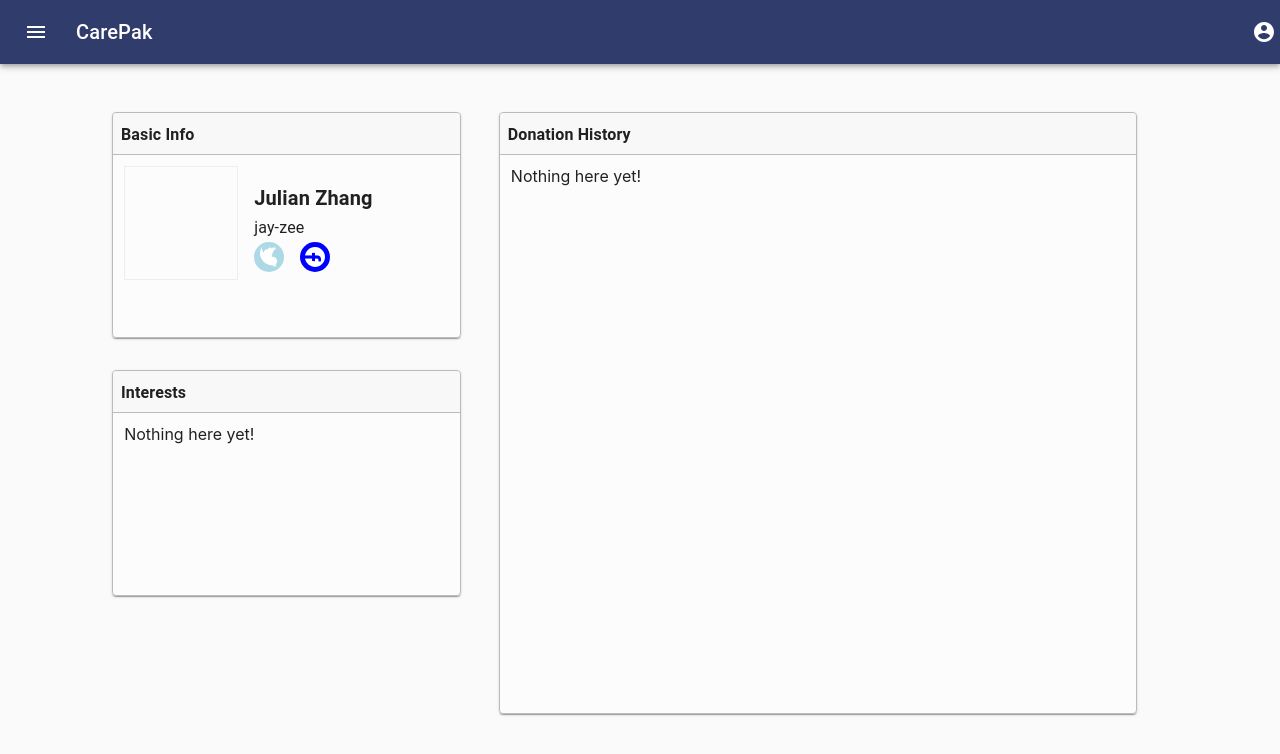
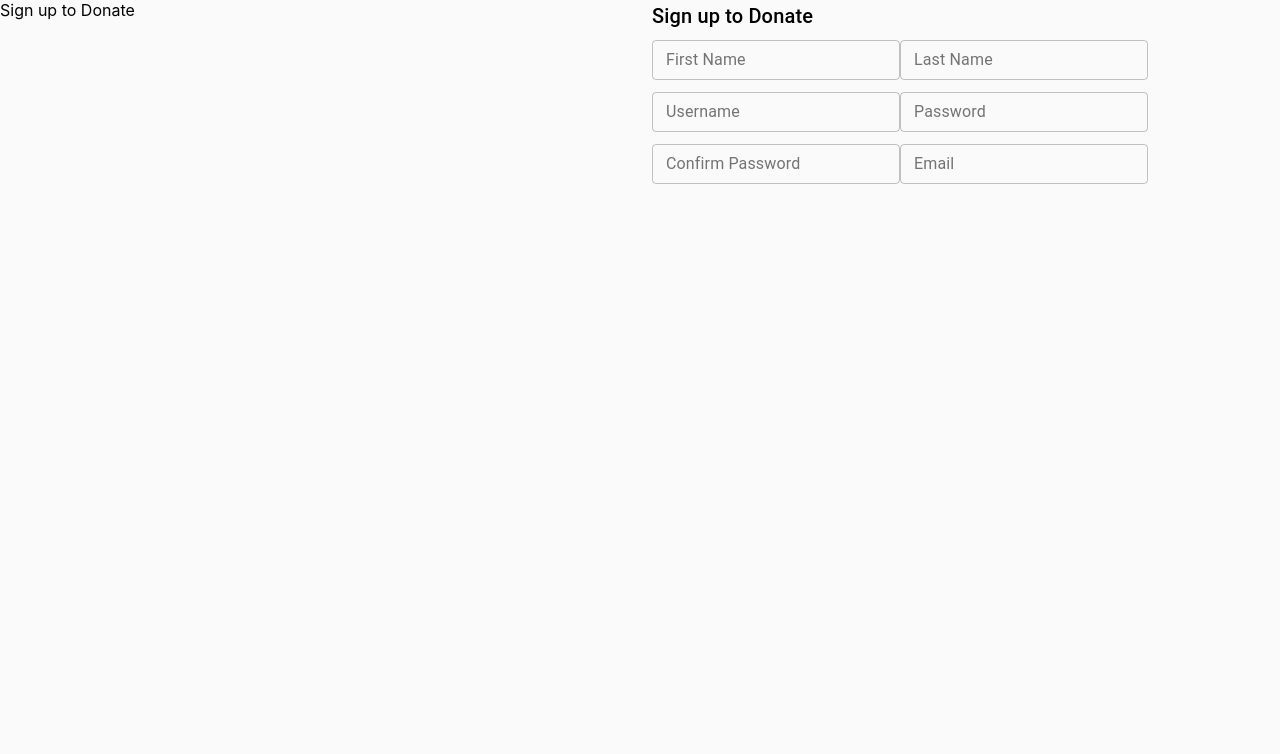
Before and after one commit to aransandhu/CarePak, a React (Create React App) app in the folder client/: page / in a window 1280 px wide. Shown: the top 754 px of the page. Built offline with nearby package versions, Linux system fonts and the light colour scheme.

Commit message:
singup init

```diff
--- a/client/src/Login/index.js
+++ b/client/src/Login/index.js
@@ -0,0 +1,68 @@
+import React, { Component } from 'react';
+import { Route, Switch } from 'react-router-dom';
+import { Grid, Typography, IconButton, TextField } from '@material-ui/core';
+
+export default class Login extends Component {
+
+  render() {
+
+    return (
+      <Grid container spacing={3}>
+        <Grid item xs={6}>
+          Sign up to Donate
+        </Grid>
+        <Grid item xs={6}>
+          <Typography variant="h6">Sign up to Donate</Typography>
+          <TextField
+            id="outlined-password-input"
+            label="First Name"
+            type="password"
+            autoComplete="current-password"
+            margin="dense"
+            variant="outlined"
+          />
+          <TextField
+            id="outlined-password-input"
+            label="Last Name"
+            type="password"
+            autoComplete="current-password"
+            margin="dense"
+            variant="outlined"
+          />
+          <TextField
+            id="outlined-password-input"
+            label="Username"
+            type="password"
+            autoComplete="current-password"
+            margin="dense"
+            variant="outlined"
+          />
+          <TextField
+            id="outlined-password-input"
+            label="Password"
+            type="password"
+            autoComplete="current-password"
+            margin="dense"
+            variant="outlined"
+          />
+          <TextField
+            id="outlined-password-input"
+            label="Confirm Password"
+            type="password"
+            autoComplete="current-password"
+            margin="dense"
+            variant="outlined"
+          />
+          <TextField
+            id="outlined-password-input"
+            label="Email"
+            type="password"
+            autoComplete="current-password"
+            margin="dense"
+            variant="outlined"
+          />
+        </Grid>
+      </Grid>
+    );
+  }
+}
--- a/client/src/Profile/index.js
+++ b/client/src/Profile/index.js
@@ -24,9 +24,9 @@ class Profile extends Component {
               header="Basic Info"
               icon="yes"
               content={
-                <div style={{ marginTop: '1rem' }}>
+                <div style={{ marginTop: '0.5rem' }}>
                   <Typography variant='h6' style={{ fontWeight: '700' }}>{user.firstName} {user.lastName}</Typography>
-                  <Typography variant='subtitle1'>{user.user}</Typography>
+                  <Typography variant='subtitle1' style={{ paddingBottom: '1rem' }}>{user.user}</Typography>
                   <IconButton
                     style={{ background: 'lightblue'}}
                     size="small"
--- a/client/src/index.js
+++ b/client/src/index.js
@@ -18,10 +18,10 @@ import { BrowserRouter } from 'react-router-dom';
 import './index.css';
 import Profile from './Profile';
 import App from './App/App';
+import Login from './Login'
 
 render((
     <BrowserRouter>
-        <App/>
-        <Profile />
+        <Login />
     </BrowserRouter>
 ), document.getElementById('root'));
```
